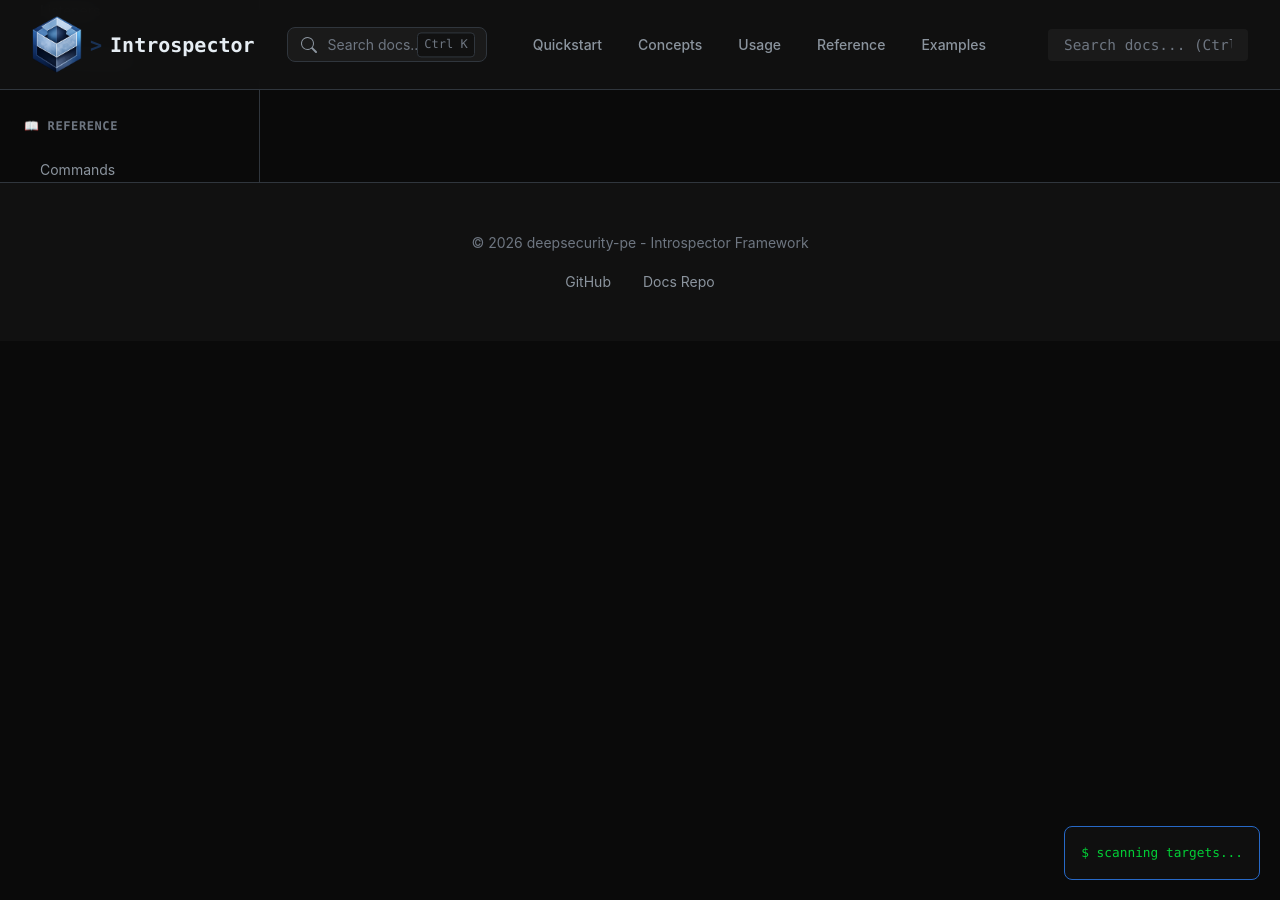
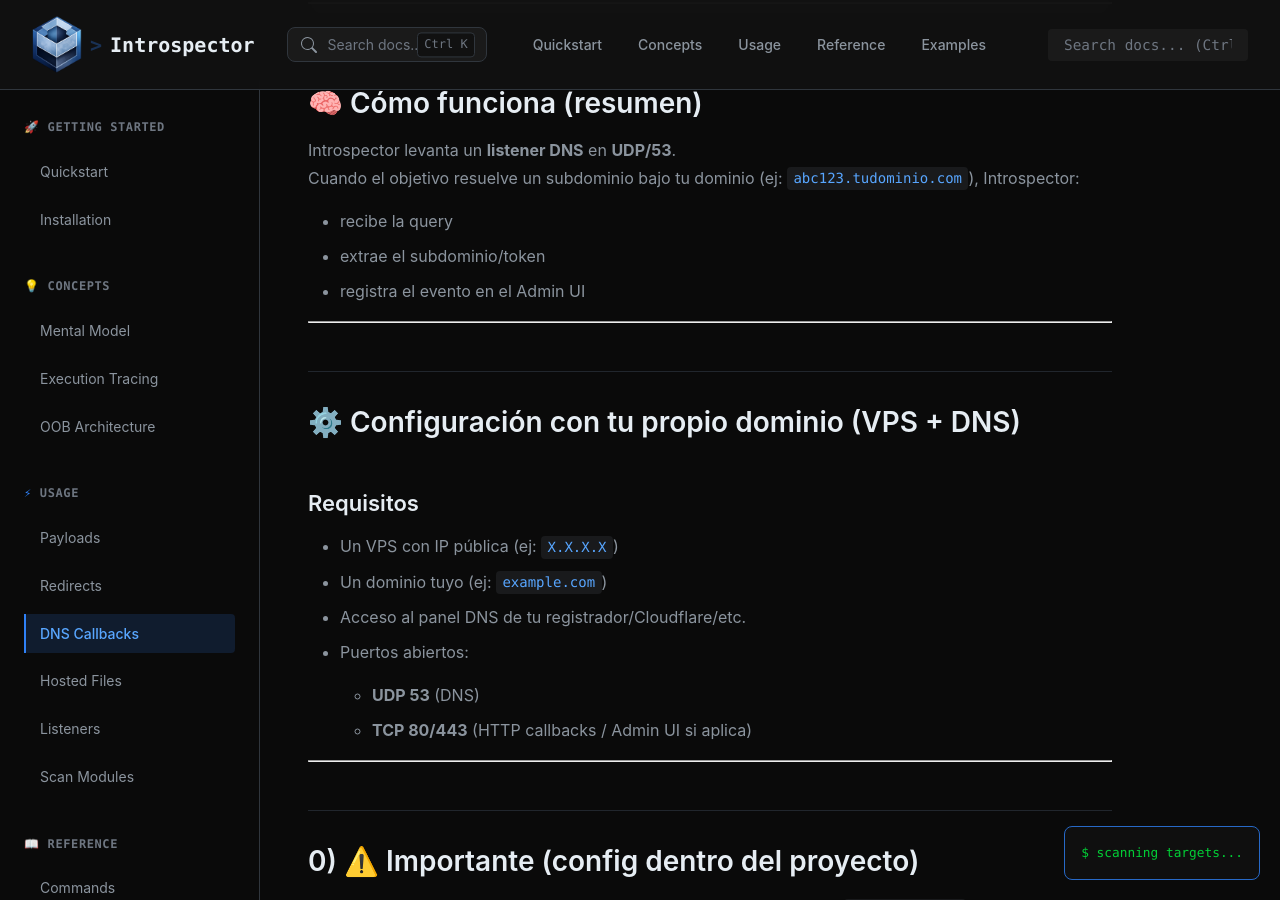
Before and after one commit to Dedal0/Introspector-Docs, a Jekyll site: the page built from usage/dns-callbacks.md, in a window 1280 px wide and 900 px high, scrolled down 728 px. Built offline with Jekyll 4.4.1, drawn with Linux system fonts in a browser that asks for light colours; before the commit the page ends 1069 px from its top, so only the background shows below that; some of the changed text lies outside the part shown.

Commit message:
Update dns-callbacks.md

````diff
--- a/usage/dns-callbacks.md
+++ b/usage/dns-callbacks.md
@@ -1,3 +1,75 @@
 ---
 layout: page
 title: DNS Callbacks
+---
+
+# DNS Callbacks
+
+El módulo **DNS Callbacks** permite confirmar interacciones OOB (out-of-band) cuando un objetivo realiza **resoluciones DNS** hacia tu infraestructura.
+
+Esto es clave para escenarios como:
+
+- Blind SSRF (solo DNS)
+- XXE
+- Command Injection
+- Backends que hacen “fetch” silencioso
+- Clientes que no devuelven nada por HTTP
+
+---
+
+## 🧠 Cómo funciona (resumen)
+
+Introspector levanta un **listener DNS** en **UDP/53**.
+Cuando el objetivo resuelve un subdominio bajo tu dominio (ej: `abc123.tudominio.com`), Introspector:
+
+- recibe la query
+- extrae el subdominio/token
+- registra el evento en el Admin UI
+
+---
+
+## ⚙️ Configuración con tu propio dominio (VPS + DNS)
+
+### Requisitos
+
+- Un VPS con IP pública (ej: `X.X.X.X`)
+- Un dominio tuyo (ej: `example.com`)
+- Acceso al panel DNS de tu registrador/Cloudflare/etc.
+- Puertos abiertos:
+  - **UDP 53** (DNS)
+  - **TCP 80/443** (HTTP callbacks / Admin UI si aplica)
+
+---
+
+## 0) ⚠️ Importante (config dentro del proyecto)
+
+✅ **La configuración de DNS en Introspector se cambia en el archivo: `core_state.py`.**
+Dentro de ese archivo encontrarás el bloque `DNS_CONFIG`. Ajústalo con tu **IP pública** y tu **dominio base**:
+
+```python
+DNS_CONFIG = {
+    "listen_ip": "0.0.0.0",
+    "listen_port": 53,                    # usa 53 en VPS real (o 5353 en local)
+    "mode": "A",                          # "A" o "NXDOMAIN"
+    "reply_ip": "138.197.112.130",        # IP del VPS
+    "domain_base": "introspector.d3.lu",  # ej: "xx.domain.com"
+    "log_file": "dns_queries.log",
+    "seen_file": "tokens_seen.json"
+}
+
+---
+
+## 1) Configura el DNS en tu proveedor (GoDaddy, etc.) — SIN ESTO no llegan callbacks
+
+Aunque ya hayas configurado `core_state.py`, **los callbacks DNS NO llegan “por arte de magia”**:
+tu dominio tiene que apuntar a la **IP pública del VPS** en el panel DNS (GoDaddy en tu caso).
+
+**Wildcard A record (tokens)**
+- **Type:** `A`
+- **Name:** `*.introspector`
+- **Value:** `X.X.X.X`
+
+> Esto es exactamente el estilo de tu captura: `*.introspector -> IP`
+
+✅ Si usas esta opción, en `core_state.py` pon:
+- `domain_base = "introspector.tudominio.com"`
````
